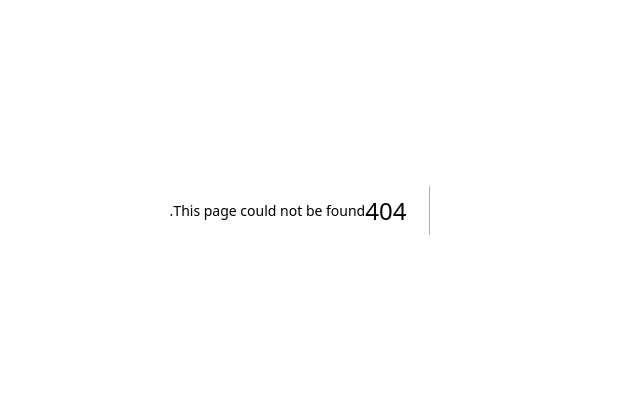
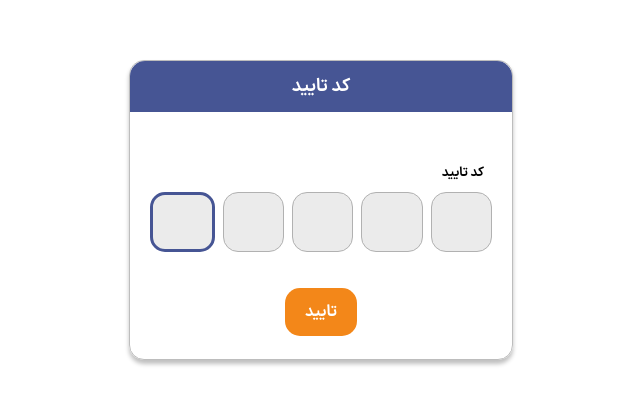
Before and after one commit to mobintahmasbi/sarevaght-front-end-nextjs, a Next.js app: page /verify-code in a window 1280 px wide. Before the commit this address had no page. Shown: the part 190-594 px from the top of the page, without its empty margins (372-1012 px from the left). Built offline with nearby package versions, Linux system fonts and the light colour scheme.

Commit message:
complete verify code entry page in both size

```diff
--- /dev/null
+++ b/src/app/components/verify-code-entry.tsx
@@ -0,0 +1,51 @@
+"use client";
+import React, { useRef, useState } from "react";
+
+const VerifyCodeEntry: React.FC = () => {
+  const [otp, setOtp] = useState<string[]>(Array(5).fill(""));
+  const inputRefs = useRef<(HTMLInputElement | null)[]>([]);
+
+  const handleChange = (value: string, index: number) => {
+    if (!/^\d?$/.test(value)) return; // Allow only single digit numbers
+    const newOtp = [...otp];
+    newOtp[index] = value;
+    setOtp(newOtp);
+
+    // Move to the next input if a digit is entered
+    if (value && index < otp.length - 1) {
+      inputRefs.current[index + 1]?.focus();
+    }
+  };
+
+  const handleKeyDown = (
+    e: React.KeyboardEvent<HTMLInputElement>,
+    index: number
+  ) => {
+    if (e.key === "Backspace" && !otp[index] && index > 0) {
+      inputRefs.current[index - 1]?.focus();
+    }
+  };
+
+  return (
+    <div style={{ display: "flex", gap: "8px" }} className="flex-row-reverse">
+      {otp.map((digit, index) => (
+        <input
+          key={index}
+          dir="ltr"
+          type="text"
+          autoFocus={index === 0}
+          value={digit}
+          onChange={(e) => handleChange(e.target.value, index)}
+          onKeyDown={(e) => handleKeyDown(e, index)}
+          ref={(el) => {
+            inputRefs.current[index] = el;
+          }}
+          maxLength={1}
+          className="w-full rounded-[15px] px-4 sm:h-[60px] h-[52px] secondary-border bg-milky text-[15px] text-center focus:outline-none font-bold dark-white phone-entry"
+        />
+      ))}
+    </div>
+  );
+};
+
+export default VerifyCodeEntry;
--- /dev/null
+++ b/src/app/verify-code/page.tsx
@@ -0,0 +1,28 @@
+import VerifyCodeEntry from "../components/verify-code-entry";
+
+export default function VerifyCode() {
+  return (
+    <>
+      <div className="w-full h-[100vh] flex items-center justify-center">
+        <div className="sm:w-sm w-4/5 h-[300px] main-border rounded-[15px] main-shadow">
+          <div className="w-full bg-main-blue text-center text-white py-3 rounded-t-[15px] font-bold sm:text-[18px]">
+                کد تایید
+          </div>
+          <div className="w-full flex flex-wrap justify-center px-5 mt-9">
+            <div className="w-full text-start">
+              <label className="block text-[13px] text-main-blue font-bold mt-4 mb-2 ms-2">
+                کد تایید
+              </label>
+              <VerifyCodeEntry />
+            </div>
+          </div>
+          <div className="w-full flex justify-center mt-9">
+            <button className="bg-main-orange text-white text-[16px] font-bold rounded-[15px] px-5 py-3 cursor-pointer hover:opacity-80">
+              تایید
+            </button>
+          </div>
+        </div>
+      </div>
+    </>
+  );
+}
```
Also changed, not shown: src/app/components/footer.tsx (renamed from src/app/components/footer.jsx).
